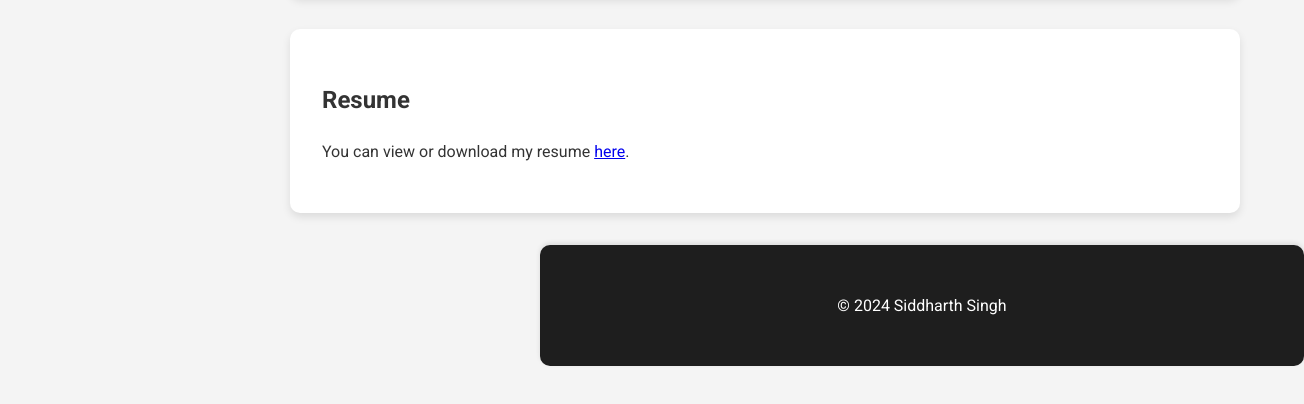
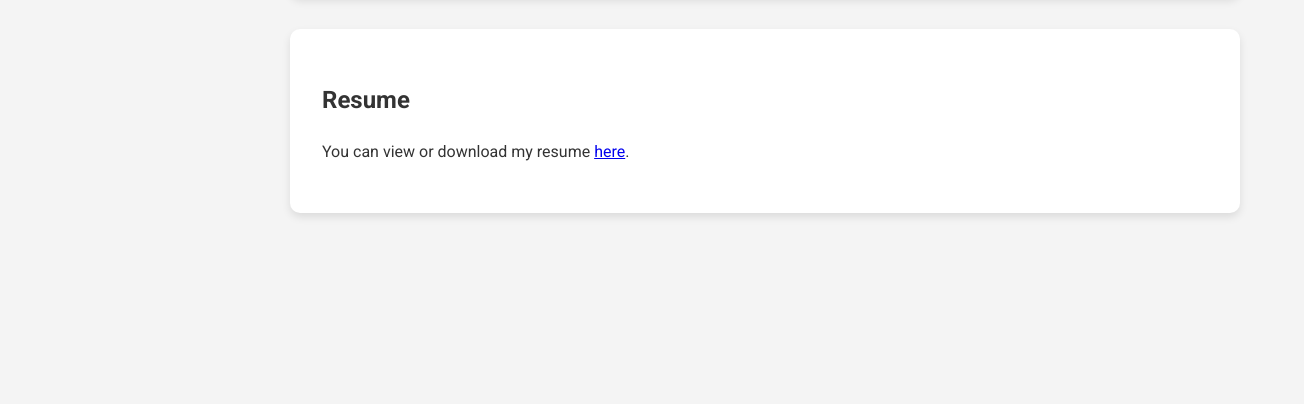
Before and after one commit to isiddharthsingh/isiddharthsingh.github.io, a plain HTML site: page index.html in a window 1280 px wide. Shown: the part 2231-2635 px from the top of the page, 1304 px wide, since content can reach past the window. After the commit the page ends 2516 px from the top, so only its background shows below. Drawn offline with Linux system fonts and the light colour scheme.

Commit message:
Update website

```diff
--- a/index.html
+++ b/index.html
@@ -106,9 +106,7 @@
             <h2>Resume</h2>
             <p>You can view or download my resume <a href="resume.pdf" target="_blank">here</a>.</p>
         </section>
-        <footer>
-            <p>&copy; 2024 Siddharth Singh</p>
-        </footer>
+
     </div>
     <script src="script.js"></script>
 </body>
--- a/styles.css
+++ b/styles.css
@@ -85,18 +85,7 @@ section:hover {
     transform: translateY(-10px);
 }
 
-footer {
-    text-align: center;
-    padding: 2rem;
-    background-color: #1e1e1e;
-    color: #fff;
-    width: calc(100% - 250px);
-    margin-left: 250px;
-    position: relative;
-    bottom: 0;
-    box-shadow: 0 -2px 5px rgba(0, 0, 0, 0.1);
-    border-radius: 10px;
-}
+
 
 .project-list {
     display: grid;
```
Also changed, not shown: projects.html (+1 -3 lines).
